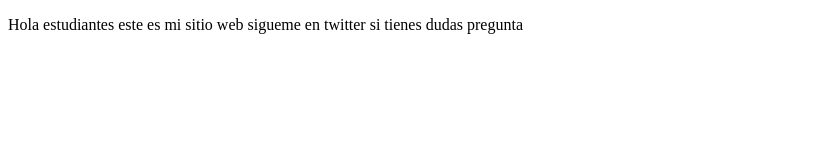
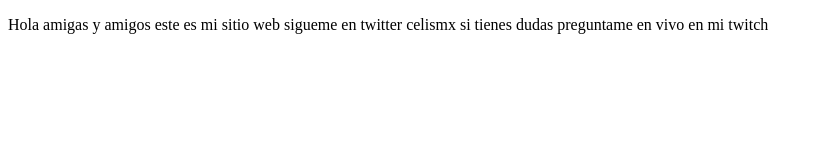
Before and after one commit to Mauricio1092/proyectoDemoCursoPreWork, a plain HTML site: page index.html in a window 1280 px wide. Shown: the whole page, without its empty margins (0-822 px from the left). Drawn offline with Linux system fonts and the light colour scheme.

Commit message:
cambios agregamos twitch

```diff
--- a/index.html
+++ b/index.html
@@ -8,7 +8,7 @@
 </head>
 <body>
     <p>
-        Hola estudiantes este es mi sitio web sigueme en twitter si tienes dudas pregunta
+        Hola amigas y amigos este es mi sitio web sigueme en twitter celismx si tienes dudas preguntame en vivo en mi twitch
     </p>
 </body>
 </html>
```
